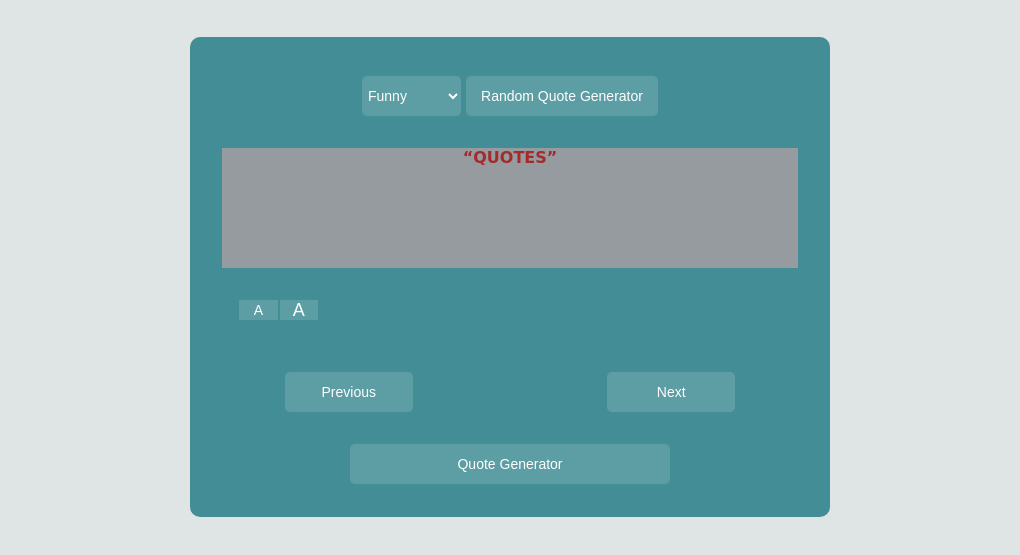
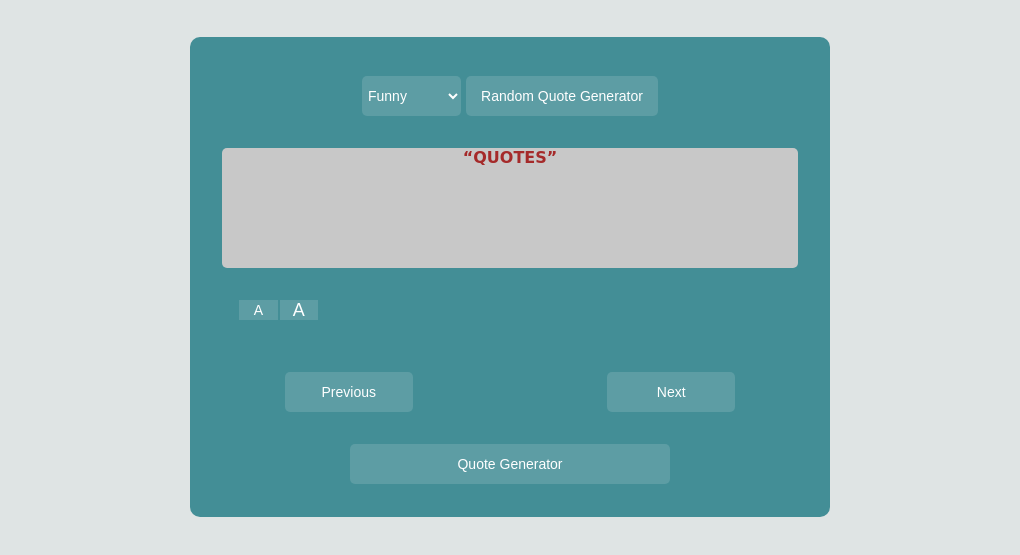
Before and after one commit to Sandhya0726/Quote-Generator, a plain HTML site: page index.html in a window 1280 px wide. Shown: the part 183-738 px from the top of the page, without its empty margins (130-1150 px from the left). Drawn offline with Linux system fonts and the light colour scheme.

Commit message:
style-fix:fixes in text-box

```diff
--- a/style.css
+++ b/style.css
@@ -74,7 +74,8 @@ button {
   /* padding: 5px; */
   height: 15vh;
   width: 90%;
-  background-color: #969ba0;
+  border-radius: 5px;
+  background-color: #c8c8c8;
   place-items: center;
   text-align: center;
 }
```
